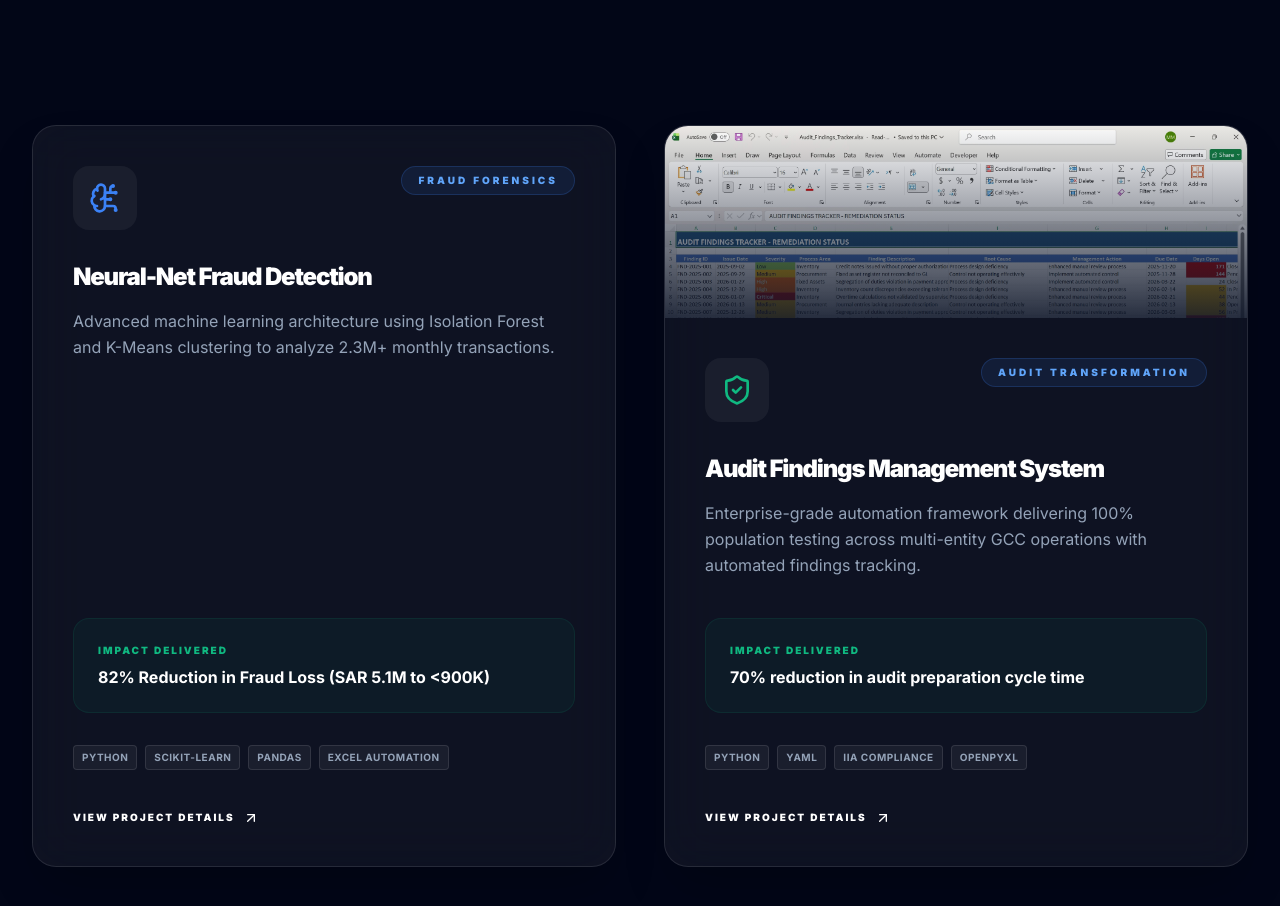
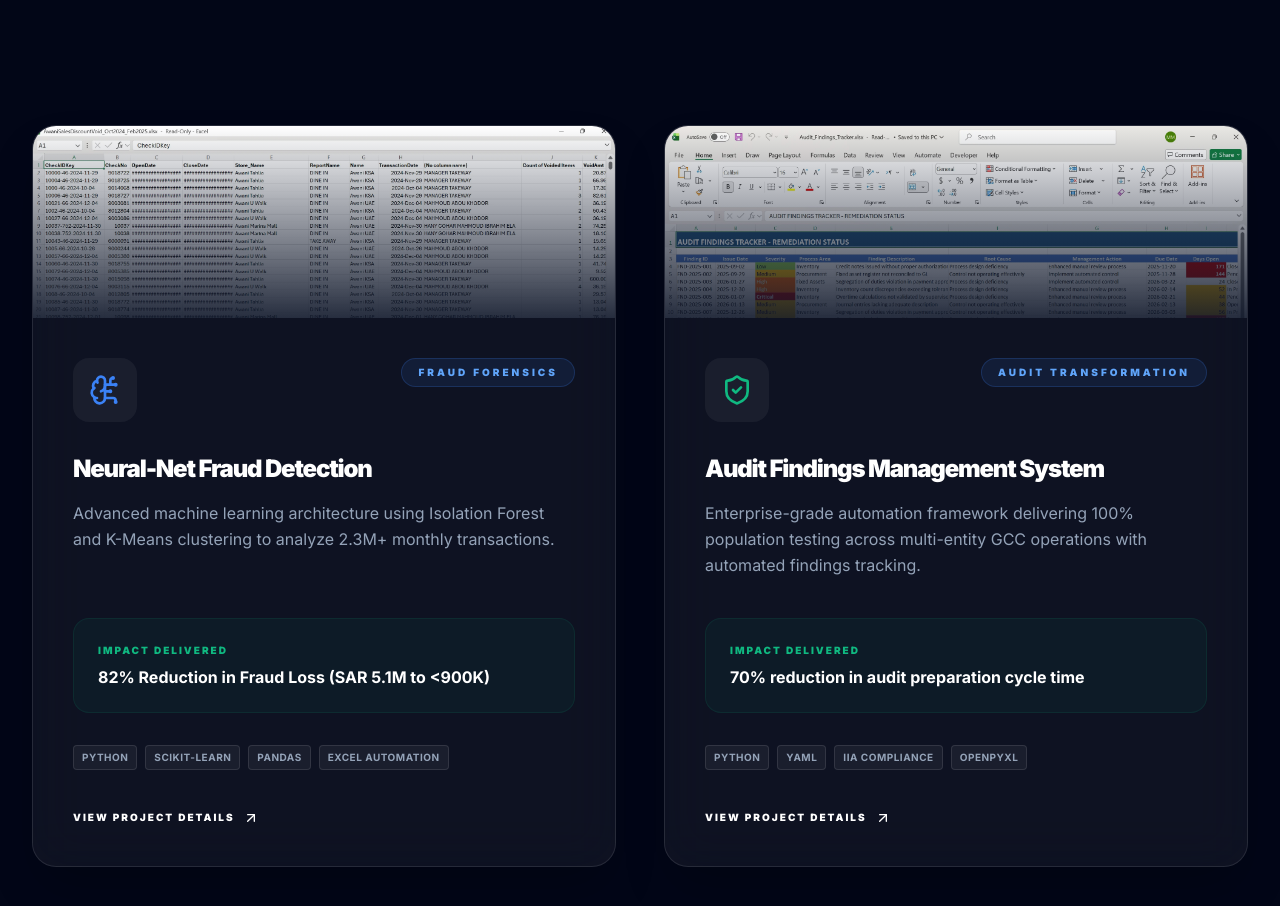
Before and after one commit to majidrajpar/portfolio_my, a React app: page / in a window 1280 px wide. Shown: the part 4833-5739 px from the top of the page. Built offline with nearby package versions, Linux system fonts and the light colour scheme.

Commit message:
Restore fraud-detection screenshot
Co-Authored-By: Claude Sonnet 4.6 <noreply@anthropic.com>

```diff
--- a/src/App.jsx
+++ b/src/App.jsx
@@ -122,7 +122,7 @@ const App = () => {
       category: 'Fraud Forensics',
       impact: '82% Reduction in Fraud Loss (SAR 5.1M to <900K)',
       techStack: ['Python', 'scikit-learn', 'Pandas', 'Excel Automation'],
-      image: null,
+      image: '/portfolio_my/images/projects/fraud-detection/fraud-dashboard.webp',
       features: [
         'ML anomaly detection with 87.3% accuracy using Isolation Forest',
         'Manager discount rate analysis with automated risk scoring',
```
